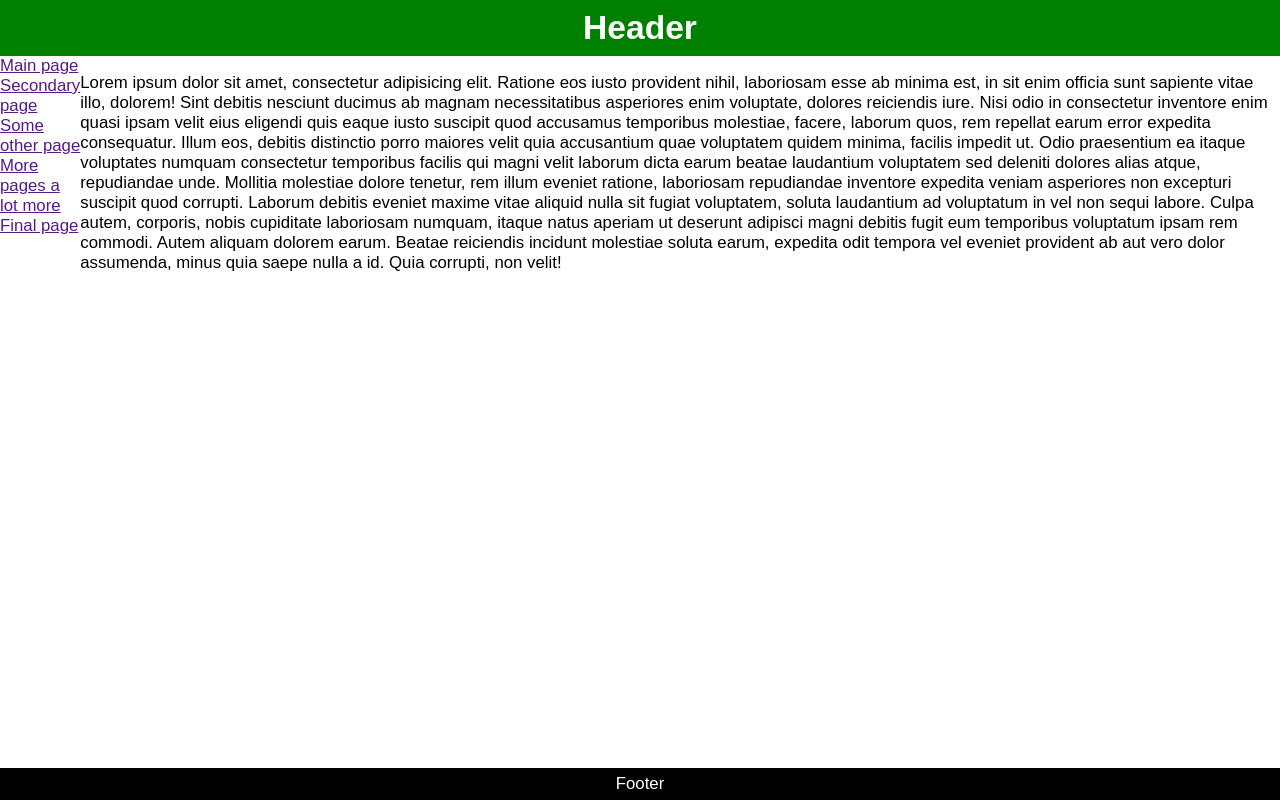
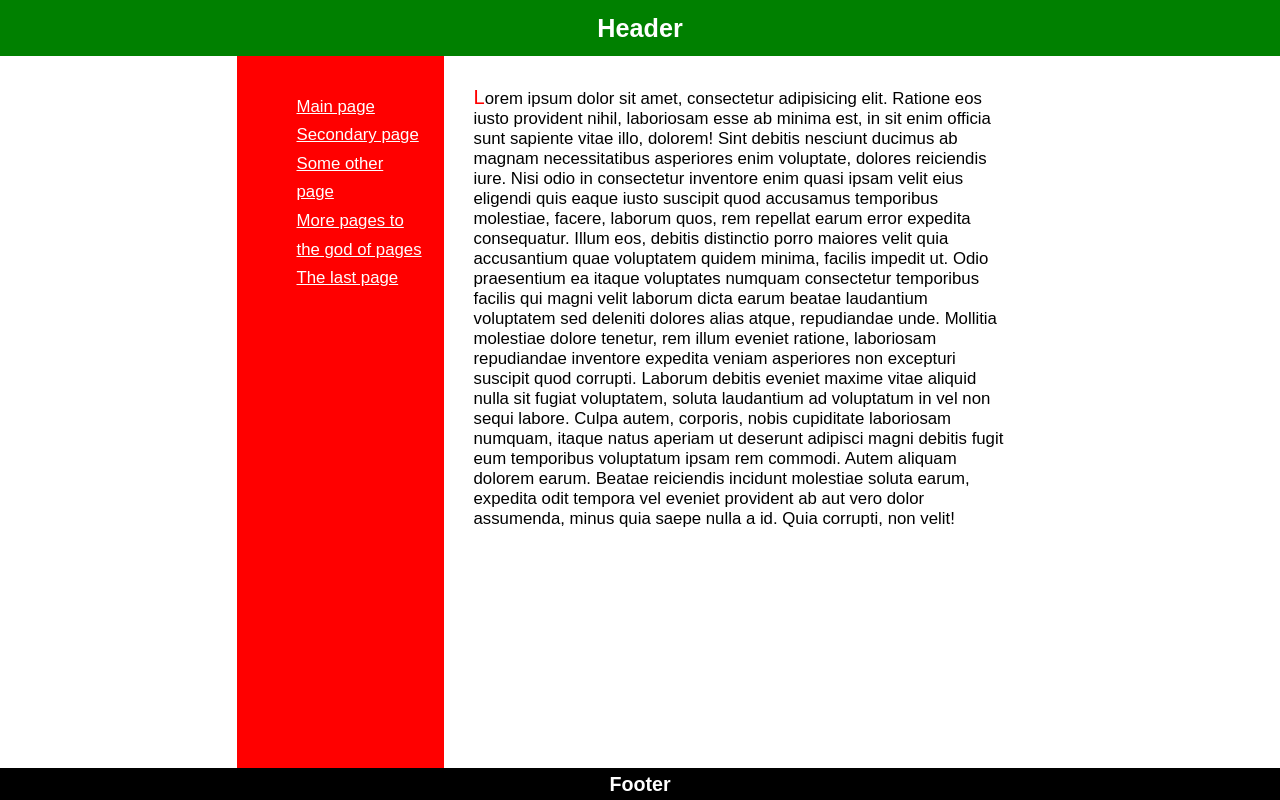
Before and after one commit to SerGenius1/Lab3, a plain HTML site: page index.html in a window 1280 px wide. Drawn offline with Linux system fonts and the light colour scheme.

Commit message:
Update index.html

```diff
--- a/index.html
+++ b/index.html
@@ -1,43 +1,31 @@
 <!DOCTYPE html>
-<html>
+<html lang="en">
 <head>
-        <meta charset="utf-8">
-        <meta http-equiv="X-UA-Compatible" content="IE=edge">
-        <title></title>
-        <meta name="description" content="">
-        <meta name="viewport" content="width=device-width, initial-scale=1">
-        <link rel="stylesheet" href="index.css">
+	<meta charset="UTF-8">
+	<meta name="viewport" content="width=device-width, initial-scale=1.0">
+	<link href="index.css" rel="stylesheet" type="text/css">
+	<title>Document</title>
 </head>
 <body>
-        <div class="wrapper">
-            <header class="header">
-                <h1 style="margin: 10px;">Header</h1>
+	<header>
+		<h2>Header</h2>
 	</header>
-
-            <main class="main">
-
-                <div class="navigation-bar">
-
-                    <div class="navigation-bar__items-container">
-                        <a href="" class="navigation-bar__items-container__item">Main page</a>
-                        <a href="" class="navigation-bar__items-container__item">Secondary page</a>
-                        <a href="" class="navigation-bar__items-container__item">Some other page</a>
-                        <a href="" class="navigation-bar__items-container__item">More pages a lot more</a>
-                        <a href="" class="navigation-bar__items-container__item">Final page</a>
+	<main>
+		<nav>
+			<ul>
+				<li>Main page</li>
+				<li>Secondary page</li>
+				<li>Some other page</li>
+				<li>More pages to the god of pages</li>
+				<li>The last page</li>
+			</ul>
+		</nav>
+		<div class="content_div">
+			<span>L</span>orem ipsum dolor sit amet, consectetur adipisicing elit. Ratione eos iusto provident nihil, laboriosam esse ab minima est, in sit enim officia sunt sapiente vitae illo, dolorem! Sint debitis nesciunt ducimus ab magnam necessitatibus asperiores enim voluptate, dolores reiciendis iure. Nisi odio in consectetur inventore enim quasi ipsam velit eius eligendi quis eaque iusto suscipit quod accusamus temporibus molestiae, facere, laborum quos, rem repellat earum error expedita consequatur. Illum eos, debitis distinctio porro maiores velit quia accusantium quae voluptatem quidem minima, facilis impedit ut. Odio praesentium ea itaque voluptates numquam consectetur temporibus facilis qui magni velit laborum dicta earum beatae laudantium voluptatem sed deleniti dolores alias atque, repudiandae unde. Mollitia molestiae dolore tenetur, rem illum eveniet ratione, laboriosam repudiandae inventore expedita veniam asperiores non excepturi suscipit quod corrupti. Laborum debitis eveniet maxime vitae aliquid nulla sit fugiat voluptatem, soluta laudantium ad voluptatum in vel non sequi labore. Culpa autem, corporis, nobis cupiditate laboriosam numquam, itaque natus aperiam ut deserunt adipisci magni debitis fugit eum temporibus voluptatum ipsam rem commodi. Autem aliquam dolorem earum. Beatae reiciendis incidunt molestiae soluta earum, expedita odit tempora vel eveniet provident ab aut vero dolor assumenda, minus quia saepe nulla a id. Quia corrupti, non velit!
 		</div>
-                    <!-- <div class="navigation-bar__column"></div> -->
-                </div>
-                <div class="content">
-                    <p class="content__text">
-                        Lorem ipsum dolor sit amet, consectetur adipisicing elit. Ratione eos iusto provident nihil, laboriosam esse ab minima est, in sit enim officia sunt sapiente vitae illo, dolorem! Sint debitis nesciunt ducimus ab magnam necessitatibus asperiores enim voluptate, dolores reiciendis iure. Nisi odio in consectetur inventore enim quasi ipsam velit eius eligendi quis eaque iusto suscipit quod accusamus temporibus molestiae, facere, laborum quos, rem repellat earum error expedita consequatur. Illum eos, debitis distinctio porro maiores velit quia accusantium quae voluptatem quidem minima, facilis impedit ut. Odio praesentium ea itaque voluptates numquam consectetur temporibus facilis qui magni velit laborum dicta earum beatae laudantium voluptatem sed deleniti dolores alias atque, repudiandae unde. Mollitia molestiae dolore tenetur, rem illum eveniet ratione, laboriosam repudiandae inventore expedita veniam asperiores non excepturi suscipit quod corrupti. Laborum debitis eveniet maxime vitae aliquid nulla sit fugiat voluptatem, soluta laudantium ad voluptatum in vel non sequi labore. Culpa autem, corporis, nobis cupiditate laboriosam numquam, itaque natus aperiam ut deserunt adipisci magni debitis fugit eum temporibus voluptatum ipsam rem commodi. Autem aliquam dolorem earum. Beatae reiciendis incidunt molestiae soluta earum, expedita odit tempora vel eveniet provident ab aut vero dolor assumenda, minus quia saepe nulla a id. Quia corrupti, non velit!
-                    </p>
-                </div>
-
 	</main>
-
-            <footer class="footer">
-                <p>Footer</p>
+	<footer>
+		<h3>Footer</h3>
 	</footer>
-        </div>
 </body>
 </html>
```
Lines whose indentation alone changed are shown as unchanged.
